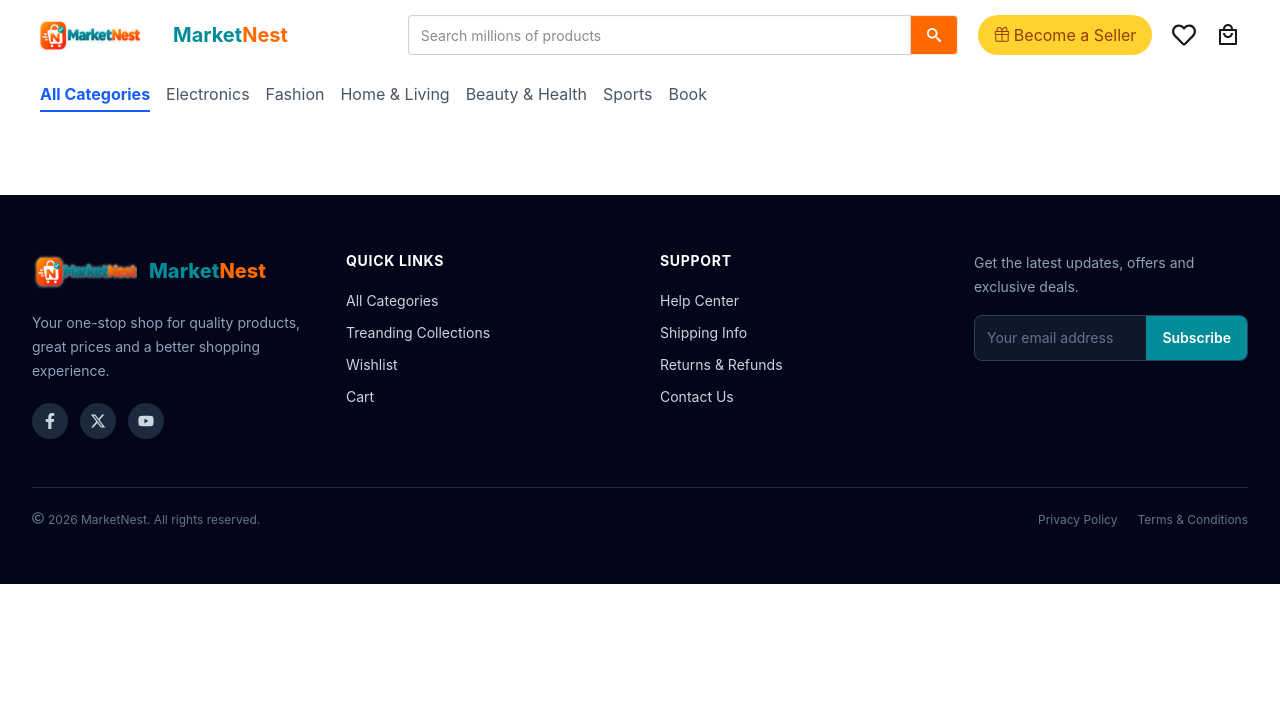
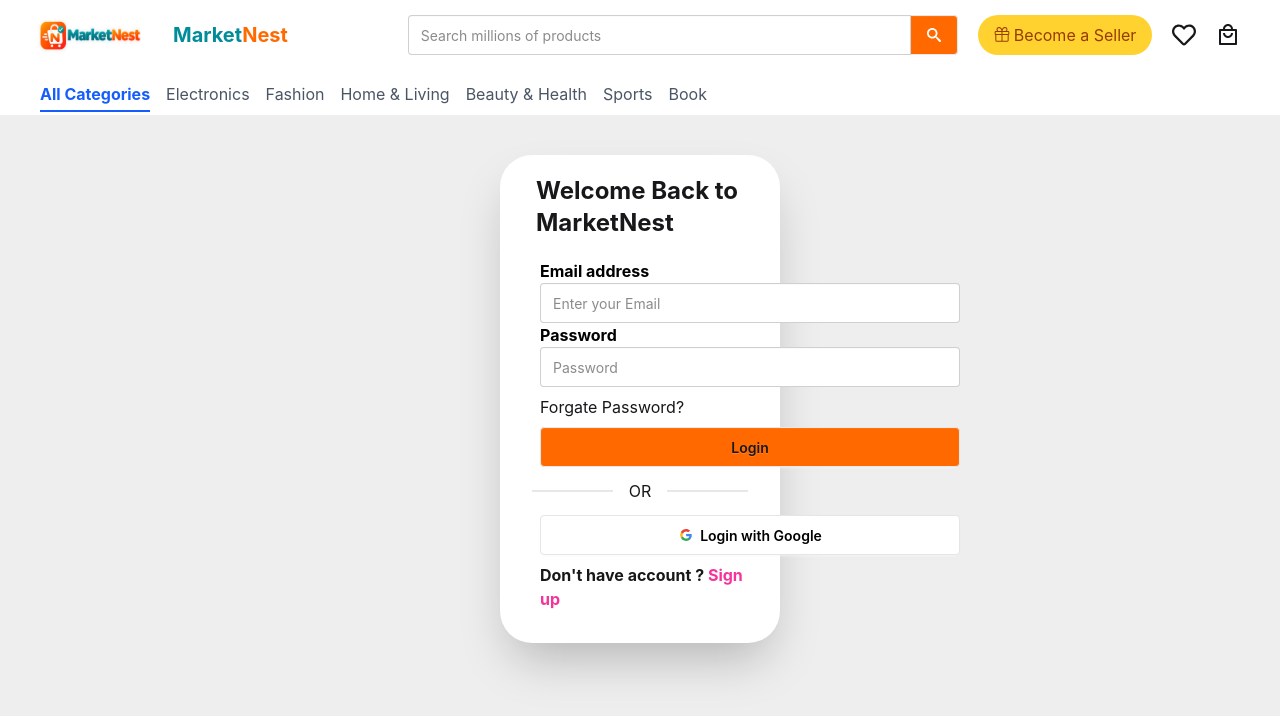
Before and after one commit to SajibSaha207/MarketNest, a React (Vite) app: page / in a window 1280 px wide. Shown: the top 716 px of the page. Built offline with nearby package versions, Linux system fonts and the light colour scheme.

Commit message:
added login page

```diff
--- a/src/App.jsx
+++ b/src/App.jsx
@@ -1,5 +1,6 @@
 import Footer from "./components/Footer"
 import Navbar from "./components/Navbar"
+import Login from "./pages/Login"
 
 
 function App() {
@@ -7,8 +8,7 @@ function App() {
 
   return (
     <>
-    < Navbar></Navbar>
-     <Footer></Footer>
+    <Login></Login>
     </>
   )
 }
--- /dev/null
+++ b/src/pages/Login.jsx
@@ -0,0 +1,60 @@
+import React from 'react';
+import Navbar from '../components/Navbar';
+
+const Login = () => {
+    return (
+        <div>
+            <Navbar></Navbar>
+
+            <div className='min-h-screen bg-base-300 py-10 px-125'>
+                <div className='card bg-base-100 px-4 pb-8 shadow-2xl rounded-4xl '>
+                    <h2 className='font-bold text-2xl ml-5 py-5'>Welcome Back to MarketNest</h2>
+
+                     <label className="label text-black font-bold ml-6">Email address</label>
+                <input
+                  type="email"
+                  name='email'
+
+                  className="input w-[420px] ml-6"
+                  placeholder="Enter your Email"
+                />
+
+                <label className="label text-black font-bold ml-6">Password</label>
+
+                <div className='relative w-[420px] ml-6'>
+                  <input
+                    type='password'
+                    name='password'
+                    className="input w-full"
+                    placeholder="Password"
+                  />
+                </div>
+                  <div>
+                    <h2 className='ml-6 mt-2'>Forgate Password?</h2>
+                  </div>
+                  <div className='mt-2'>
+                    <button className="btn bg-orange-500 w-[420px] ml-6 ">
+                  Login
+                </button>
+                  </div>
+                  <div className="divider px-4">OR</div>
+
+                  <div className=''>
+                    <button className="btn bg-white text-black border-[#e5e5e5] w-[420px] ml-6">
+  <svg aria-label="Google logo" width="16" height="16" xmlns="http://www.w3.org/2000/svg" viewBox="0 0 512 512"><g><path d="m0 0H512V512H0" fill="#fff"></path><path fill="#34a853" d="M153 292c30 82 118 95 171 60h62v48A192 192 0 0190 341"></path><path fill="#4285f4" d="m386 400a140 175 0 0053-179H260v74h102q-7 37-38 57"></path><path fill="#fbbc02" d="m90 341a208 200 0 010-171l63 49q-12 37 0 73"></path><path fill="#ea4335" d="m153 219c22-69 116-109 179-50l55-54c-78-75-230-72-297 55"></path></g></svg>
+  Login with Google
+</button>
+
+                  </div>
+                  <p>
+                    <h2 className='font-bold ml-6 mt-2'>Don't have account ? <span className='text-pink-500 cursor-pointer'>Sign up</span></h2>
+                  </p>
+            </div>
+
+        </div>
+        </div>
+    );
+};
+
+
+export default Login;
```
